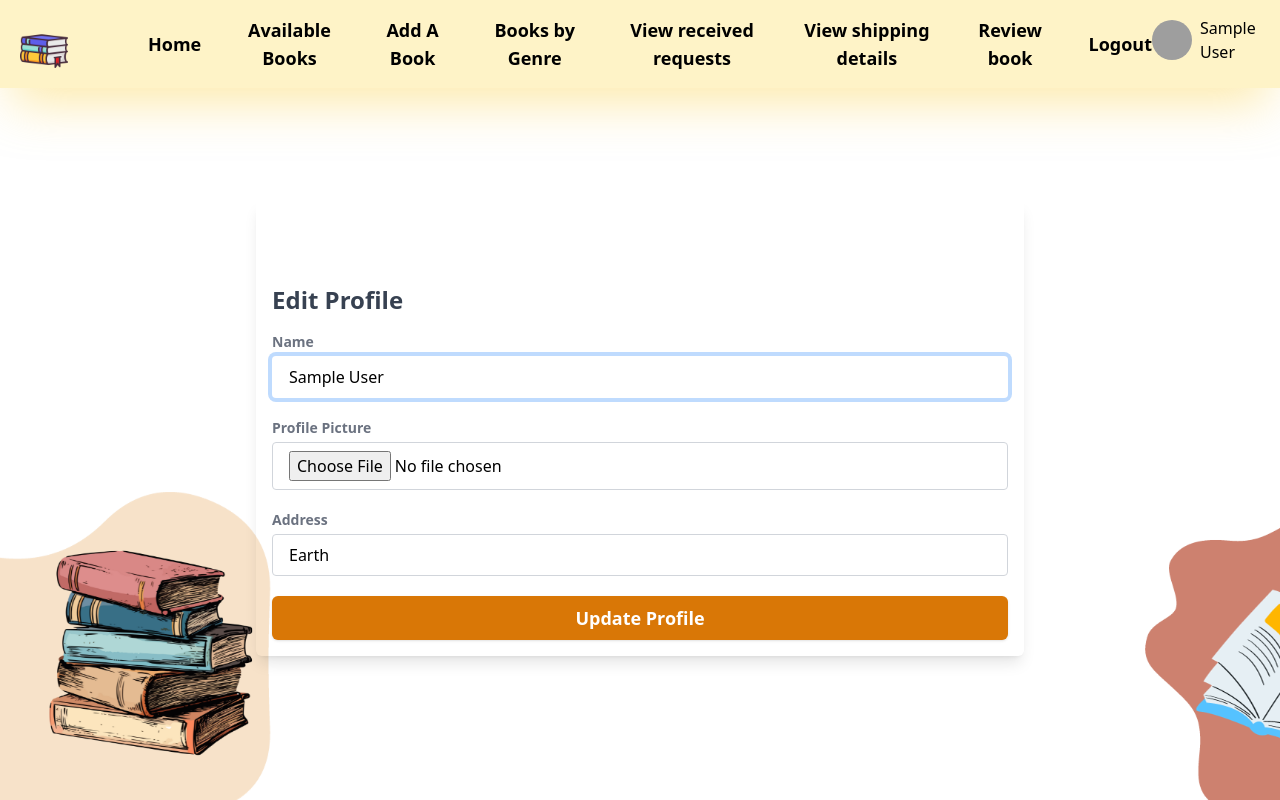
After one commit to TanmayUdupa/book-sharing-system, a Django app: page /edit_profile in a window 1280 px wide. The commit adds this page. Run offline with Django 4.2, Linux system fonts and the light colour scheme; the visitor is signed in with stand-in values (Sample User, id 1); some libraries are stand-ins or nearby versions; grey boxes are pictures that could not be loaded.

Commit message:
complete edit profile

```diff
--- a/mysite/app/forms.py
+++ b/mysite/app/forms.py
@@ -1,5 +1,5 @@
 from django import forms
-from .models import ShippedTo
+from .models import ShippedTo, User
 from django.core.validators import MaxValueValidator, MinValueValidator
 
 class LoginForm(forms.Form):
@@ -117,3 +117,21 @@
         for shipped in to_be_reviewed:
             details.add(shipped.book_id)
         self.fields['book_title'].choices = tuple((detail.id, detail.title) for detail in details)
+
+class EditProfileForm(forms.ModelForm):
+    class Meta:
+        model = User
+        fields = ['name', 'profile_pic', 'address']
+
+        widgets = {
+            'name': forms.TextInput(attrs={
+                'class': 'px-4 py-2 transition duration-300 border border-gray-300 rounded focus:border-transparent focus:outline-none focus:ring-4 focus:ring-blue-200',
+                'autofocus': True,
+            }),
+            'profile_pic': forms.FileInput(attrs={
+                'class': 'px-4 py-2 transition duration-300 border border-gray-300 rounded focus:border-transparent focus:outline-none focus:ring-4 focus:ring-blue-200',
+            }),
+            'address': forms.TextInput(attrs={
+                'class': 'px-4 py-2 transition duration-300 border border-gray-300 rounded focus:border-transparent focus:outline-none focus:ring-4 focus:ring-blue-200',
+            }),
+        }
--- a/mysite/app/templates/app/base.html
+++ b/mysite/app/templates/app/base.html
@@ -43,15 +43,15 @@
             {% if user.is_authenticated %}
             <a href="{%url 'profile'%}">
                 <div class="flex items-center justify-center">
-                <img class="w-auto h-10 rounded scale-125" src="{{ user.profile_pic.url }}"/>
-                <p class="ml-5">{{ user.name }}</p>
+                    <img src="{{ user.profile_pic.url }}" alt="Current Profile Picture" class="h-10 w-10 object-cover rounded-full">
+                <p class="ml-2 transition-transform transform hover:scale-105">{{ user.name }}</p>
                 </div>
             </a>
             {% endif %}
         </div>
     </nav>
     <!-----------------------Nav-bar-end---------------------->
-    <div class="pt-10">
+    <div class="pt-8">
     {% block content %}
 
     {% endblock %}
--- /dev/null
+++ b/mysite/app/templates/app/edit_profile.html
@@ -0,0 +1,31 @@
+{% extends './base.html' %}
+
+{% block content %}
+<div class="flex items-center mt-20 lg:justify-center">
+  <div class="flex flex-col overflow-hidden rounded-md shadow-lg max md:flex-row md:flex-1 lg:max-w-screen-md">
+      <div class="p-4 bg-white-200 md:flex-1 mt-7 pt-10">
+        <h3 class="my-4 text-2xl font-semibold text-gray-700">Edit Profile</h3>
+        <form method="post" enctype="multipart/form-data">
+          {% csrf_token %}
+          <div class="flex flex-col space-y-5">
+              <div class="flex flex-col space-y-1">
+                  <label for="{{ form.name.id_for_label }}" class="text-sm font-semibold text-gray-500">Name</label>
+                  {{ form.name }}
+              </div>
+              <div class="flex flex-col space-y-1">
+                  <label for="{{ form.profile_pic.id_for_label }}" class="text-sm font-semibold text-gray-500">Profile Picture</label>
+                  {{ form.profile_pic }}
+              </div>
+              <div class="flex flex-col space-y-1">
+                  <label for="{{ form.address.id_for_label }}" class="text-sm font-semibold text-gray-500">Address</label>
+                  {{ form.address }}
+              </div>
+              <div>
+                <button type="submit" class="w-full px-4 py-2 text-lg font-semibold text-white transition-colors duration-300 bg-amber-600 rounded-md shadow hover:bg-amber-700 focus:outline-none focus:ring-amber-200 focus:ring-4">Update Profile</button>
+            </div>
+          </div>
+       </form>
+      </div>
+    </div>
+  </div>
+{% endblock %}
--- a/mysite/app/templates/app/profile.html
+++ b/mysite/app/templates/app/profile.html
@@ -12,7 +12,7 @@
                 <p class="mb-2"><span class="font-semibold">Address:</span>{{user.address}}</p>
                 <p><span class="font-semibold">Rating:</span> {{ user.rating }}</p>
             </div>
-            <button  class="ml-10 bg-blue-500 hover:bg-blue-700 text-white font-bold py-2 px-4 rounded">Edit Profile</button>
+            <a href="{% url 'edit_profile' %}"><button  class="ml-10 bg-blue-500 hover:bg-blue-700 text-white font-bold py-2 px-4 rounded">Edit Profile</button></a>
         </div>
 
         <div class="rounded text-center py-8 overflow-y-auto">
--- a/mysite/app/urls.py
+++ b/mysite/app/urls.py
@@ -17,5 +17,6 @@
     path('view_shipping details/', views.view_shipping_details, name="view_shipping_details"),
     path('review_book/', views.review_book, name="review_book"),
     path('view_books_by_genre/', views.view_books_by_genre, name="view_books_by_genre"),
-    path('show_books_of_genre/<int:genre_id>/', views.show_books_of_genre, name = "show_books_of_genre")
+    path('show_books_of_genre/<int:genre_id>/', views.show_books_of_genre, name = "show_books_of_genre"),
+    path('edit_profile', views.edit_profile, name="edit_profile"),
 ]
--- a/mysite/app/views.py
+++ b/mysite/app/views.py
@@ -3,7 +3,7 @@
 from django.template import loader
 from .models import User, RequestsToBorrow, Book, Genre, ShippedTo, BookReview
 from django.contrib.auth import login, logout
-from .forms import LoginForm, SignUpForm, AddBookForm, ReviewForm
+from .forms import LoginForm, SignUpForm, AddBookForm, ReviewForm, EditProfileForm
 from django.contrib.auth.hashers import make_password, check_password
 from django.contrib.auth.decorators import login_required
 from django.views.decorators.csrf import csrf_protect
@@ -11,6 +11,7 @@
 from datetime import timedelta
 from django.db.models import F, Q
 from statistics import mean
+
 def home(request):
     user = request.user
     '''
@@ -286,6 +287,18 @@
         }
     return render(request, 'app/feed.html', context=context)
 
+@csrf_protect
+def edit_profile(request):
+    user = request.user
+    if request.method == 'POST':
+        form = EditProfileForm(request.POST, request.FILES, instance=user)
+        if form.is_valid():
+            form.save()
+            return redirect('profile')
+    else:
+            form = EditProfileForm(instance=user)
+    return render(request, 'app/edit_profile.html', {'form': form})
+
 def user_logout(request):
     logout(request)
     return(redirect('home'))
```
Also changed, not shown: mysite/media/images/bob_johnson_Fd0MEun.jpg (added).
